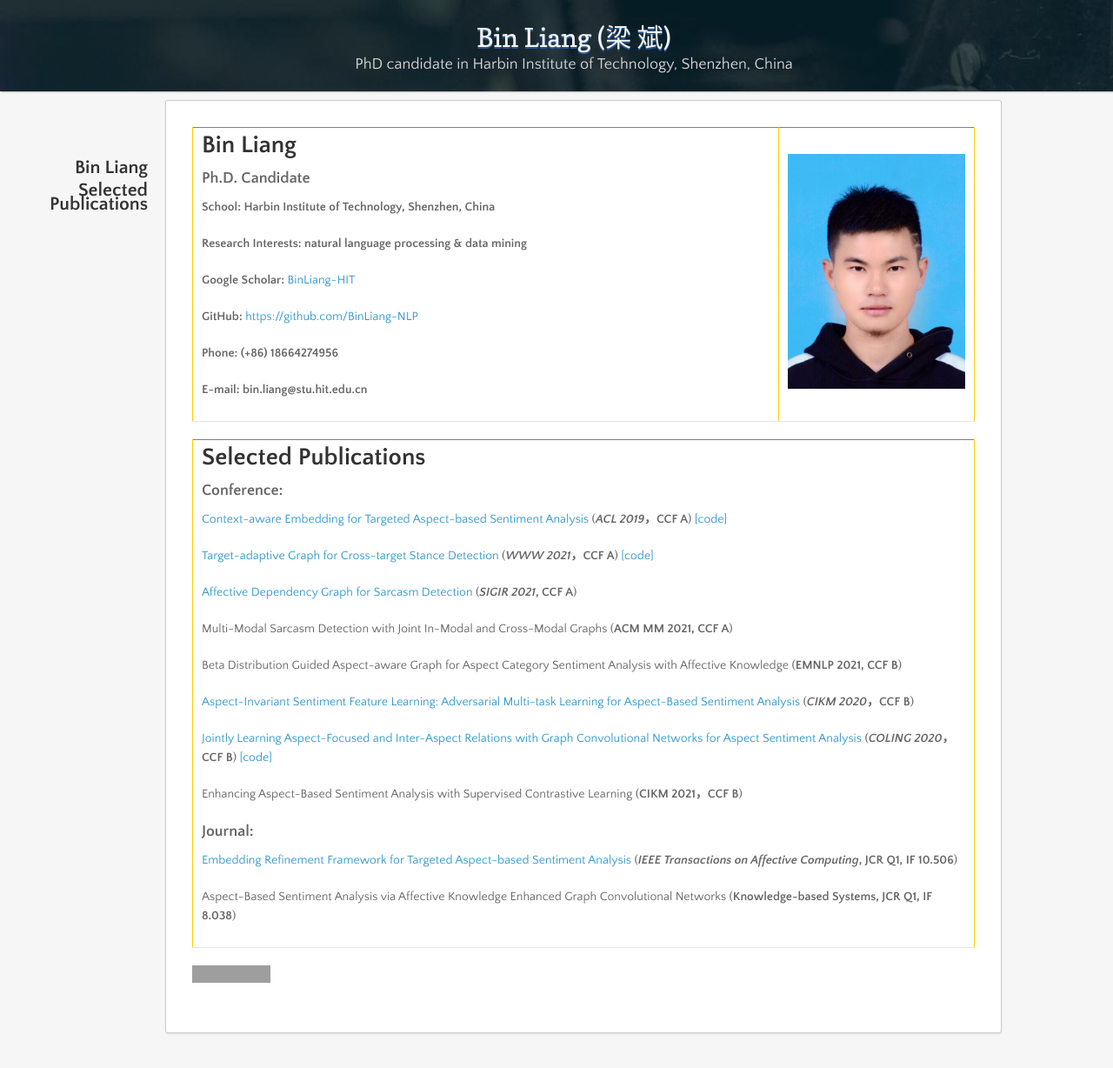
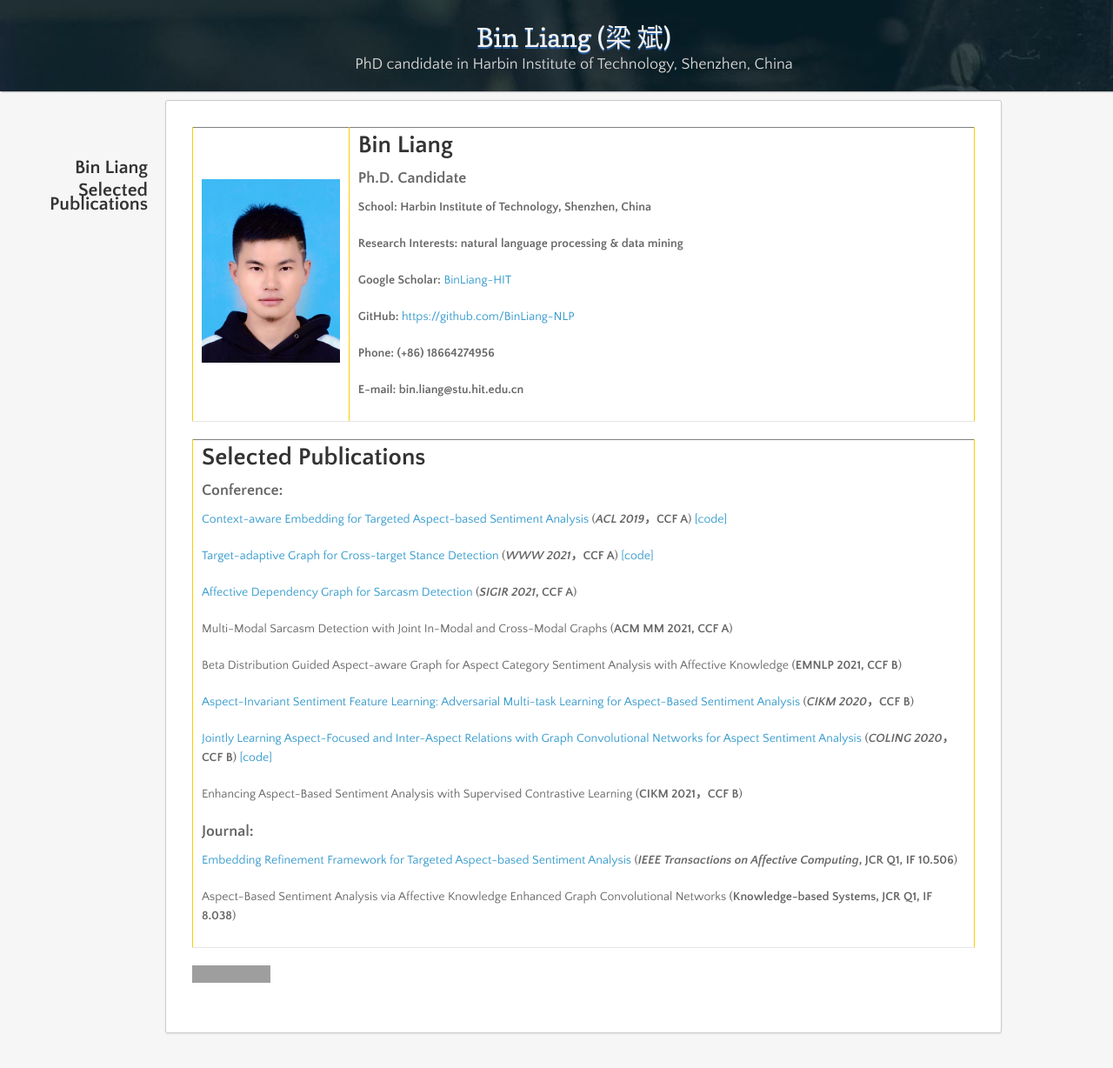
Before and after one commit to BinLiang-NLP/BinLiang-NLP.github.io, a Jekyll site: the page built from index.md, in a window 1280 px wide and 1228 px high. Shown: the whole window at 87% size. Built offline with Jekyll 4.4.1, drawn with Linux system fonts in a browser that asks for light colours; nearby versions of some CDN libraries; our own code applies the rules of GitHub Pages for plain Markdown files; grey boxes are pictures that could not be loaded.

Commit message:
Update index.md

```diff
--- a/index.md
+++ b/index.md
@@ -1,6 +1,9 @@
 <table border="1">
   <tr>
-    <td width="75%">
+    <td width="20%">
+      <img src="/binliang.jpeg" width="100%">
+    </td>
+    <td width="80%">
       <h1>Bin Liang</h1>
       <h3><b>Ph.D. Candidate</b></h3>
       <p><b>School: Harbin Institute of Technology, Shenzhen, China</b></p>
@@ -9,9 +12,6 @@
       <p><b>GitHub: <a href="https://github.com/BinLiang-NLP">https://github.com/BinLiang-NLP</a></b></p>
       <p><b>Phone: (+86) 18664274956</b></p>
       <p><b>E-mail: bin.liang@stu.hit.edu.cn</b></p>
-    </td>
-    <td width="25%">
-      <img src="/binliang.jpeg" width="100%">
     </td>
   </tr>
 </table>
```
